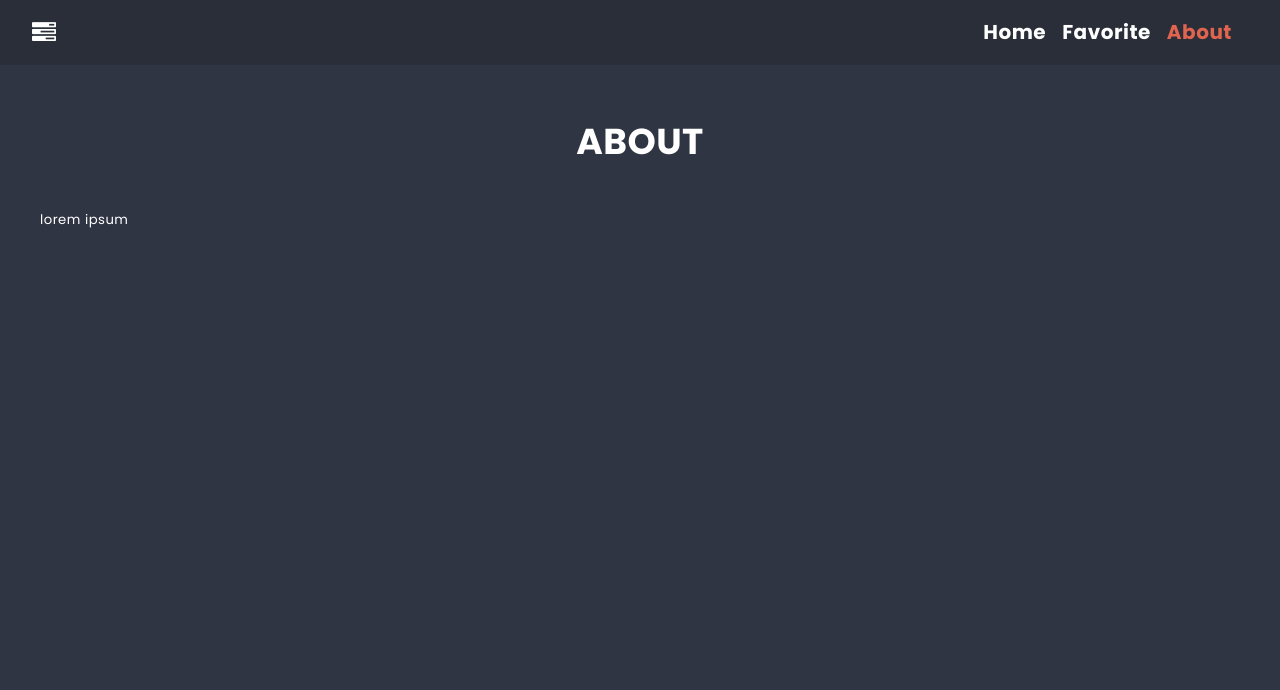
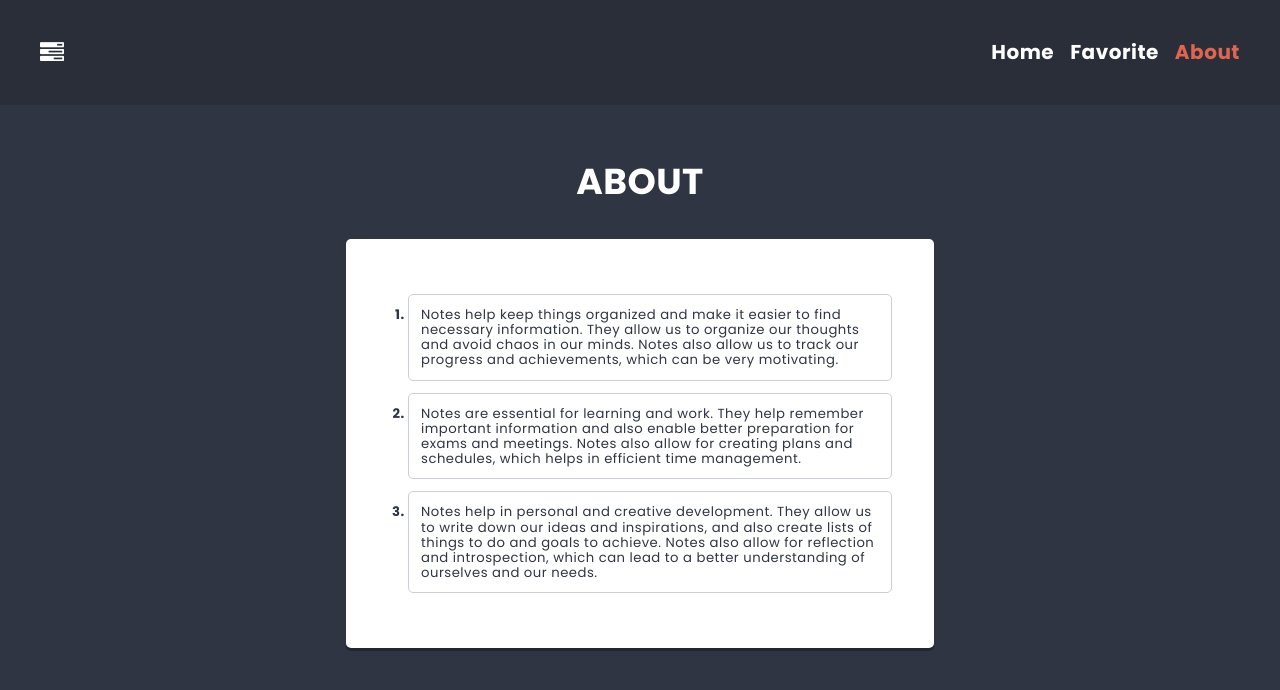
Before and after one commit to gruzlokonrad/react-app, a React (Create React App) app: page /about in a window 1280 px wide. Shown: the top 690 px of the page. Built offline with nearby package versions, Linux system fonts and the light colour scheme.

Commit message:
Add style fix

```diff
--- a/src/components/About/About.js
+++ b/src/components/About/About.js
@@ -1,16 +1,33 @@
 import React from 'react'
 import PageTitle from '../PageTitle/PageTitle'
+import styles from './About.module.scss'
 
 const About = () => {
   return (
-    <div>
+    <>
       <h2>
         <PageTitle>About</PageTitle>
       </h2>
-      <p>
-        lorem ipsum
-      </p>
-    </div>
+      <div className={styles.card}>
+        <ol>
+          <li>
+            <p>
+              Notes help keep things organized and make it easier to find necessary information. They allow us to organize our thoughts and avoid chaos in our minds. Notes also allow us to track our progress and achievements, which can be very motivating.
+            </p>
+          </li>
+          <li>
+            <p>
+              Notes are essential for learning and work. They help remember important information and also enable better preparation for exams and meetings. Notes also allow for creating plans and schedules, which helps in efficient time management.
+            </p>
+          </li>
+          <li>
+            <p>
+              Notes help in personal and creative development. They allow us to write down our ideas and inspirations, and also create lists of things to do and goals to achieve. Notes also allow for reflection and introspection, which can lead to a better understanding of ourselves and our needs.
+            </p>
+          </li>
+        </ol>
+      </div>
+    </>
   )
 }
 
--- /dev/null
+++ b/src/components/About/About.module.scss
@@ -0,0 +1,37 @@
+@use "sass:math";
+@import '../../styles/settings.scss';
+
+.card {
+  flex-shrink: 0;
+  width: calc(50% - 12px);
+  max-width: 650px;
+  background: $color-light;
+  padding: ($base-size * 3.5);
+  border-radius: $radius;
+  box-shadow: 0 math.div($base-size, 4) 0 rgba(0, 0, 0, 0.3);
+  color: $color-dark;
+  margin: 0 auto;
+
+  ol {
+    padding-left: 20px;
+    list-style: n;
+
+    li::marker {
+      font-weight: bold;
+    }
+  }
+
+  p {
+    position: relative;
+    background: $color-light;
+    border: 1px solid lighten($color-dark, 60%);
+    padding: $base-size;
+    margin: 0 0 $base-size 0;
+    border-radius: $radius;
+    display: flex;
+    flex-direction: column;
+    justify-content: flex-start;
+    align-items: center;
+    color: $color-dark;
+  }
+}
--- a/src/components/Favorite/Favorite.module.scss
+++ b/src/components/Favorite/Favorite.module.scss
@@ -20,11 +20,11 @@
   flex-shrink: 0;
   width: calc(33% - 12px);
   background: $color-light;
-  margin: 0 $base-size $base-size 0;
   padding: ($base-size * 1.5);
   border-radius: $radius;
   box-shadow: 0 math.div($base-size, 4) 0 rgba(0,0,0,0.3);
   color: $color-dark;
+  margin: 0 auto;
 }
 
 .title {
--- a/src/components/Hero/Hero.module.scss
+++ b/src/components/Hero/Hero.module.scss
@@ -1,6 +1,11 @@
 @import '../../styles/settings.scss';
 
 .hero {
+  background-image: url('../../../public/images/space.png');
+  background-size: 100%;
+  background-repeat: no-repeat;
+  background-position: center;
+  margin: 0 0 ($base-size * 3) 0;
   padding: $base-size;
 }
 
--- a/src/components/Home/Home.js
+++ b/src/components/Home/Home.js
@@ -4,10 +4,10 @@ import Lists from '../Lists/Lists';
 
 const Home = () => {
   return (
-    <>
+    <div style={{display: 'flex', flexDirection: 'column', justifyContent: 'space-between'}}>
       <Hero />
       <Lists />
-    </>
+    </div>
   )
 }
 
--- a/src/components/List/List.js
+++ b/src/components/List/List.js
@@ -17,7 +17,6 @@ const List = () => {
 
   if (!title || !description) {
     return <NotFound />
-    // return <Navigate to='/' />
   }
 
   return (
--- a/src/components/List/List.module.scss
+++ b/src/components/List/List.module.scss
@@ -1,7 +1,7 @@
 @import '../../styles/settings.scss';
 
 .header {
-    background-image: url('http://uploads.kodilla.com/bootcamp/fer/11.react/space.png');
+    background-image: url('../../../public/images/space.png');
     background-size: 100%;
     background-repeat: no-repeat;
     background-position: center;
--- a/src/components/ListForm/ListForm.module.scss
+++ b/src/components/ListForm/ListForm.module.scss
@@ -7,3 +7,10 @@
 .columnLabel {
   margin-left: 10px;
 }
+
+.cardForm {
+  display: flex;
+  align-items: center;
+  justify-content: center;
+  margin: 50px;
+}
--- a/src/components/NavBar/NavBar.module.scss
+++ b/src/components/NavBar/NavBar.module.scss
@@ -4,7 +4,6 @@
   display: flex;
   align-items: center;
   justify-content: space-between;
-  margin: 0;
 }
 
 .nav {
--- a/src/styles/global.scss
+++ b/src/styles/global.scss
@@ -1,4 +1,8 @@
 @import './settings.scss';
+
+#root {
+  min-height: 100vh;
+}
 
 *, *::before, *::after {
   box-sizing: border-box;
```
Also changed, not shown: public/images/space.png (added).
